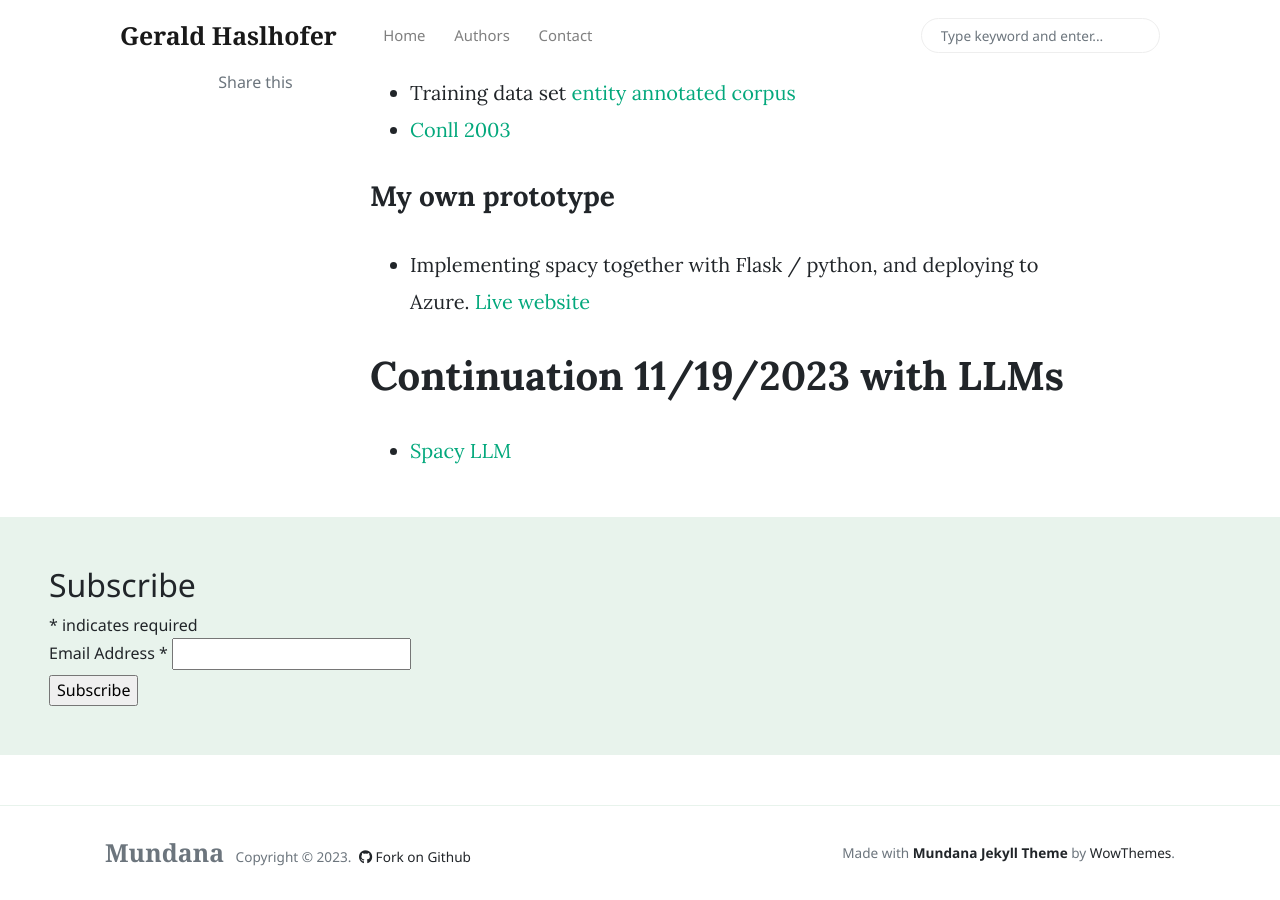
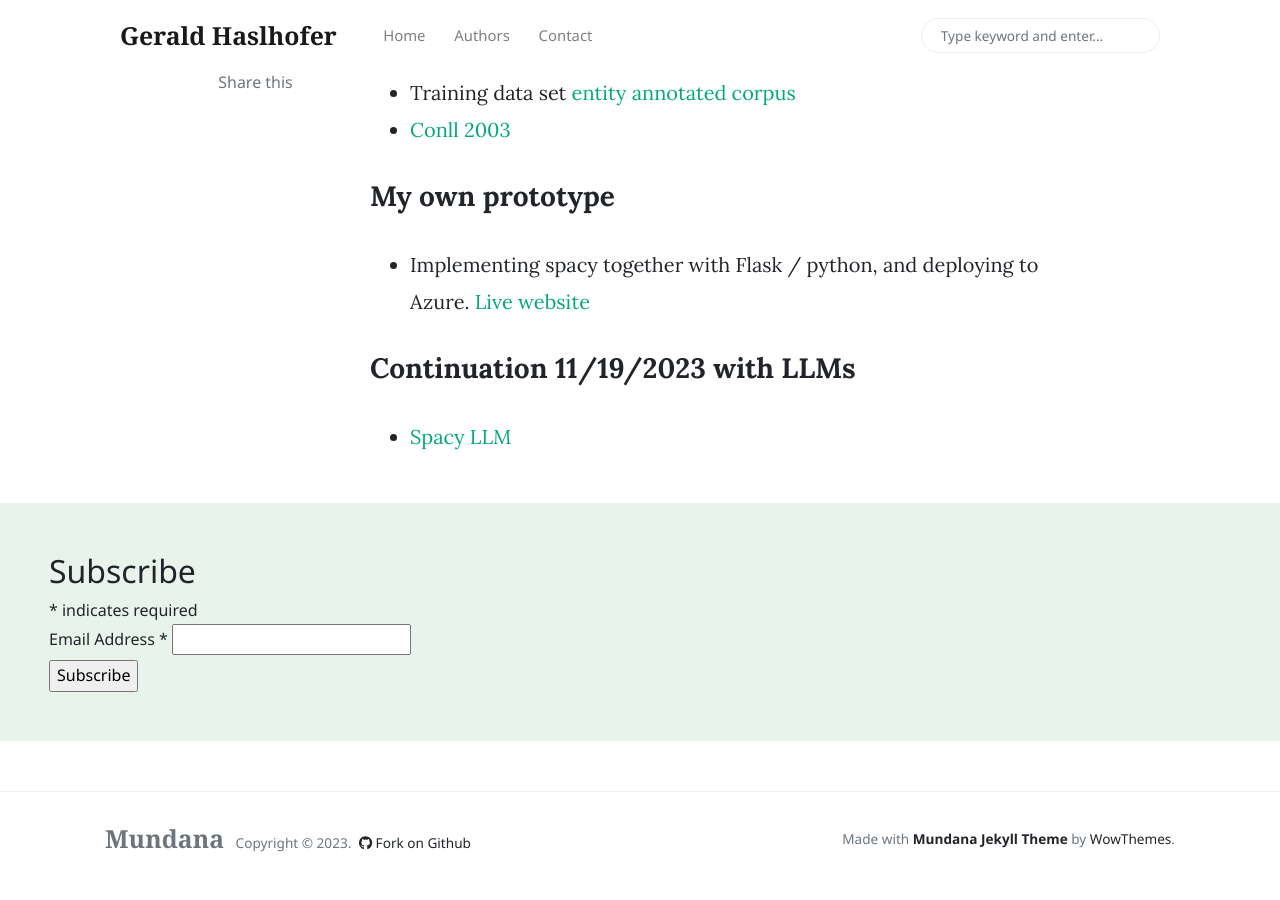
Before and after one commit to haslhofer/haslhofer.github.io, a Jekyll site: the page built from _posts/2020-02-15-named-entities.md, in a window 1280 px wide and 900 px high, scrolled down 1928 px. Built offline with Jekyll 4.4.1, drawn with Linux system fonts in a browser that asks for light colours; nearby versions of some CDN libraries; comment, search, counter and statistics services are not loaded.

```diff
--- a/_posts/2020-02-15-named-entities.md
+++ b/_posts/2020-02-15-named-entities.md
@@ -51,6 +51,6 @@ Good introduction [O'Reilly Deep Learning for Natural Language Processing](https
 ### My own prototype
 - Implementing spacy together with Flask / python, and deploying to Azure. [Live website](http://aka.ms/todosmart)
 
-# Continuation 11/19/2023 with LLMs
+### Continuation 11/19/2023 with LLMs
 
 - [Spacy LLM](https://github.com/explosion/spacy-llm/tree/main/usage_examples/ner_dolly)
```
